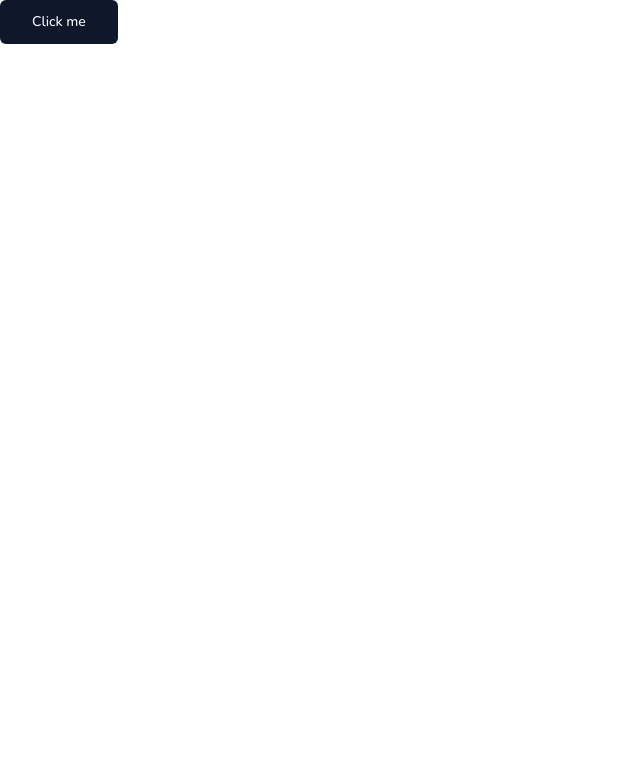
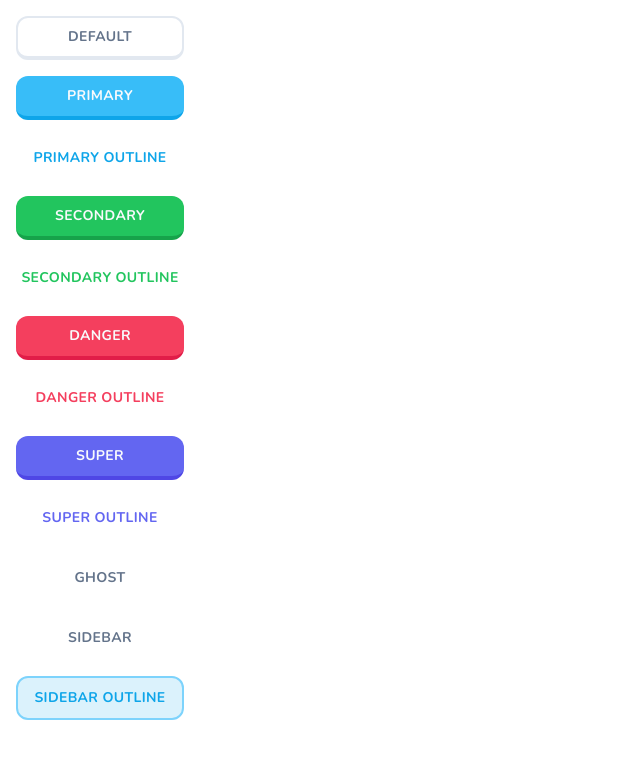
Before and after one commit to stephyswe/antonio-duolingo, a Next.js app: page / in a window 1280 px wide. Shown: the top 758 px of the page, without its empty margins (0-640 px from the left). Built offline with nearby package versions, Linux system fonts and the light colour scheme.

Commit message:
02: buttons

```diff
--- a/app/page.tsx
+++ b/app/page.tsx
@@ -1,9 +1,46 @@
 import { Button } from "@/components/ui/button";
 
-export default function Home() {
+const ButtonsPage = () => {
   return (
-    <div>
-      <Button size="lg">Click me</Button>
+    <div className="p-4 space-y-4 flex flex-col max-w-[200px]">
+      <Button>
+        Default
+      </Button>
+      <Button variant="primary">
+        Primary
+      </Button>
+      <Button variant="primaryOutline">
+        Primary Outline
+      </Button>
+      <Button variant="secondary">
+        Secondary
+      </Button>
+      <Button variant="secondaryOutline">
+        Secondary Outline
+      </Button>
+      <Button variant="danger">
+        Danger
+      </Button>
+      <Button variant="dangerOutline">
+        Danger Outline
+      </Button>
+      <Button variant="super">
+        Super
+      </Button>
+      <Button variant="superOutline">
+        Super Outline
+      </Button>
+      <Button variant="ghost">
+        Ghost
+      </Button>
+      <Button variant="sidebar">
+        Sidebar
+      </Button>
+      <Button variant="sidebarOutline">
+        Sidebar Outline
+      </Button>
     </div>
-  )
-}
+  );
+};
+
+export default ButtonsPage;
--- a/components/ui/button.tsx
+++ b/components/ui/button.tsx
@@ -5,25 +5,29 @@ import { cva, type VariantProps } from "class-variance-authority"
 import { cn } from "@/lib/utils"
 
 const buttonVariants = cva(
-  "inline-flex items-center justify-center whitespace-nowrap rounded-md text-sm font-medium ring-offset-background transition-colors focus-visible:outline-none focus-visible:ring-2 focus-visible:ring-ring focus-visible:ring-offset-2 disabled:pointer-events-none disabled:opacity-50",
+  "inline-flex items-center justify-center whitespace-nowrap rounded-xl text-sm font-bold ring-offset-background transition-colors focus-visible:outline-none focus-visible:ring-2 focus-visible:ring-ring focus-visible:ring-offset-2 disabled:pointer-events-none disabled:opacity-50 uppercase tracking-wide",
   {
     variants: {
       variant: {
-        default: "bg-primary text-primary-foreground hover:bg-primary/90",
-        destructive:
-          "bg-destructive text-destructive-foreground hover:bg-destructive/90",
-        outline:
-          "border border-input bg-background hover:bg-accent hover:text-accent-foreground",
-        secondary:
-          "bg-secondary text-secondary-foreground hover:bg-secondary/80",
-        ghost: "hover:bg-accent hover:text-accent-foreground",
-        link: "text-primary underline-offset-4 hover:underline",
+        default: "bg-white text-black border-slate-200 border-2 border-b-4 active:border-b-2 hover:bg-slate-100 text-slate-500",
+        primary: "bg-sky-400 text-primary-foreground hover:bg-sky-400/90 border-sky-500 border-b-4 active:border-b-0",
+        primaryOutline: "bg-white text-sky-500 hover:bg-slate-100",
+        secondary: "bg-green-500 text-primary-foreground hover:bg-green-500/90 border-green-600 border-b-4 active:border-b-0",
+        secondaryOutline: "bg-white text-green-500 hover:bg-slate-100",
+        danger: "bg-rose-500 text-primary-foreground hover:bg-rose-500/90 border-rose-600 border-b-4 active:border-b-0",
+        dangerOutline: "bg-white text-rose-500 hover:bg-slate-100",
+        super: "bg-indigo-500 text-primary-foreground hover:bg-indigo-500/90 border-indigo-600 border-b-4 active:border-b-0",
+        superOutline: "bg-white text-indigo-500 hover:bg-slate-100",
+        ghost: "bg-transparent text-slate-500 border-transparent border-0 hover:bg-slate-100",
+        sidebar: "bg-transparent text-slate-500 border-2 border-transparent hover:bg-slate-100 transition-none",
+        sidebarOutline: "bg-sky-500/15 text-sky-500 border-sky-300 border-2 hover:bg-sky-500/20 transition-none"
       },
       size: {
-        default: "h-10 px-4 py-2",
-        sm: "h-9 rounded-md px-3",
-        lg: "h-11 rounded-md px-8",
+        default: "h-11 px-4 py-2",
+        sm: "h-9 px-3",
+        lg: "h-12 px-8",
         icon: "h-10 w-10",
+        rounded: "rounded-full",
       },
     },
     defaultVariants: {
```
